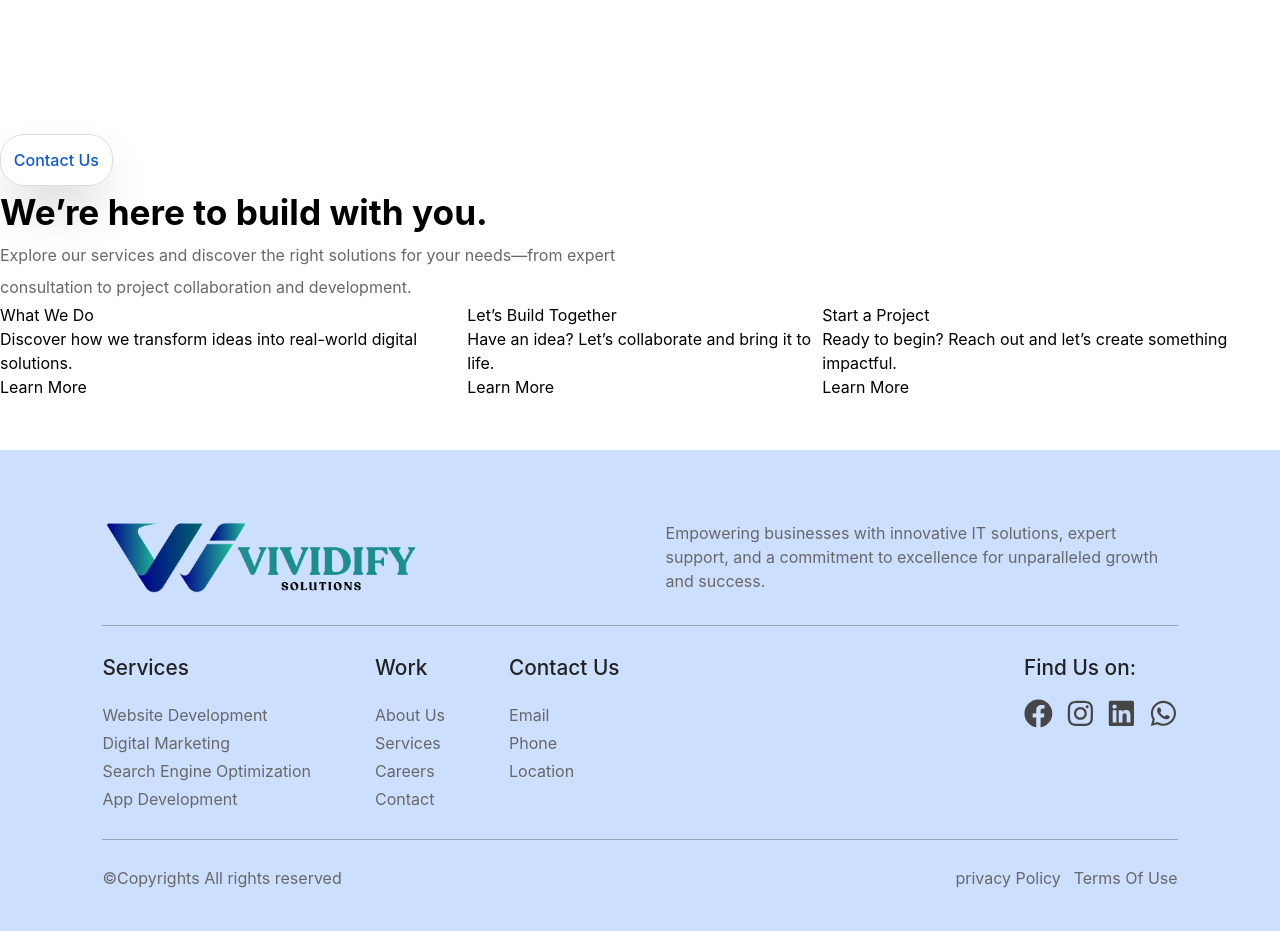
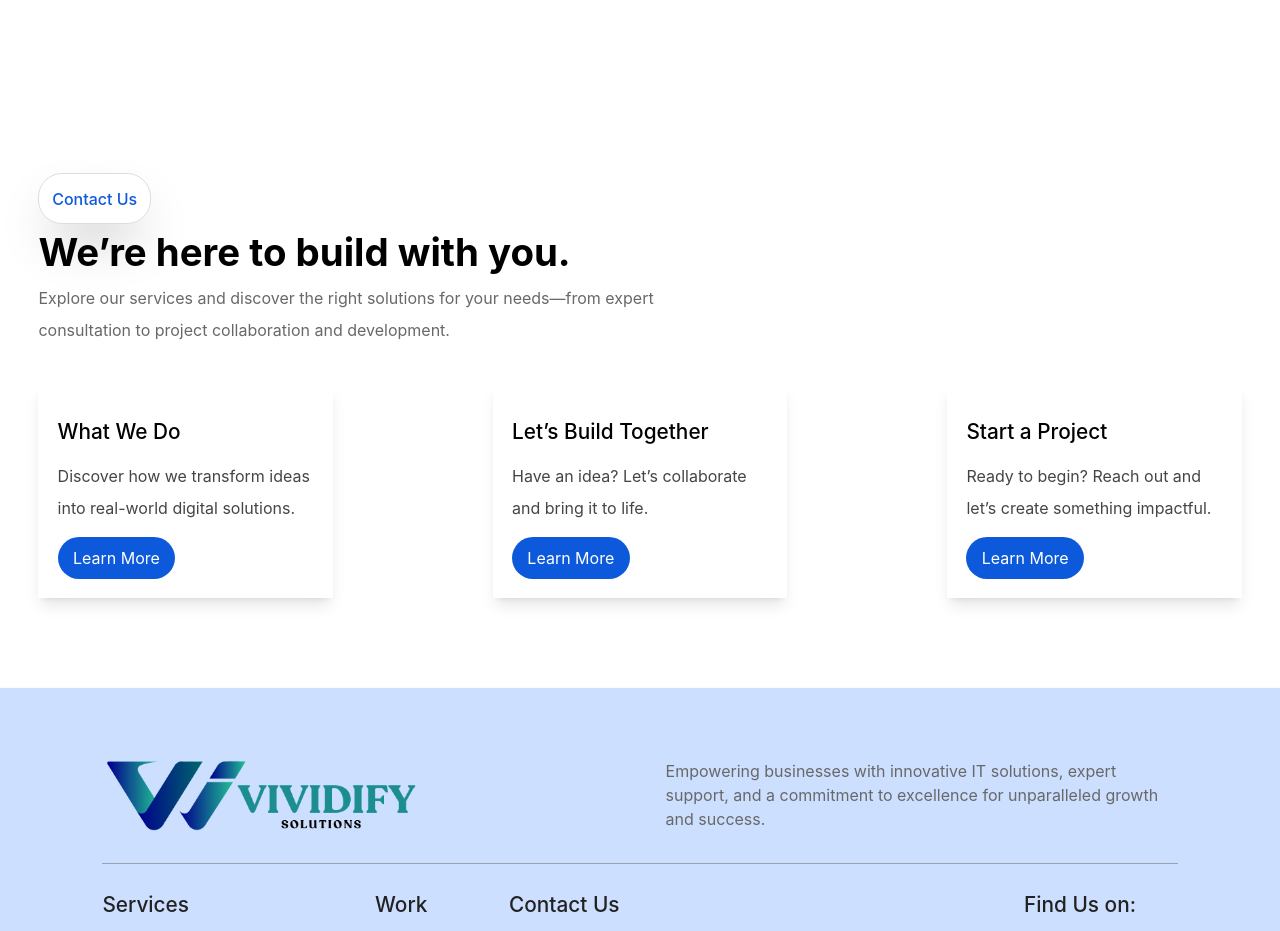
Before and after one commit to aayushaa-ghimire/Vividify, a React (Vite) app: page /contacts in a window 1280 px wide. Shown: the part 1260-2191 px from the top of the page. Built offline with nearby package versions, Linux system fonts and the light colour scheme; grey boxes are pictures that could not be loaded.

Commit message:
Few changes in design

```diff
--- a/src/Components/ContactPage/Contact.jsx
+++ b/src/Components/ContactPage/Contact.jsx
@@ -3,64 +3,64 @@ import React from 'react'
 function Contact() {
   return (
     <>
-      <div className='flex flex-col'>
+      <div className='flex flex-col gap-[3vw] p-[3vw]'>
 
           <div>
             <div className='flex'>
               <span className='shadow-2xl w-fit p-[1vw] rounded-3xl border-1 border-[#504D4D]/19'><p className='text-[#0c5adb] font-medium'>Contact Us</p></span>
             </div>
             <div>
-              <h1 className='font-bold text-[2.2rem]'>We’re here to build with you.</h1>
+              <h1 className='font-bold text-[2.4rem]'>We’re here to build with you.</h1>
             </div>
             <div>
               <p className='text-[#686868] w-[50vw] leading-loose'>Explore our services and discover the right solutions for your needs—from expert consultation to project collaboration and development.</p>
             </div>
           </div>
 
-          <div className='flex'>
+          <div className='flex  justify-between'>
 
-                <div className='flex flex-col'>
+                <div className='flex flex-col shadow-lg gap-[1vw] p-[1.5vw] justify-center'>
                   <div>
                     {/* icon */}
                   </div>
                   <div>
-                    <h4>What We Do</h4>
+                    <h4 className='text-[1.3rem] font-medium'>What We Do</h4>
                   </div>
                   <div>
-                    <p>Discover how we transform ideas into real-world digital solutions.</p>
+                    <p className='text-[#454545] w-[20vw] leading-loose'>Discover how we transform ideas into real-world digital solutions.</p>
                   </div>
                   <div>
-                    <button>Learn More</button>
+                    <button className="py-[0.7vw]  px-[1.2vw] mr-6 bg-[#0c5adb] text-white  rounded-[1.8vw] hover:bg-[#2045d6] transition-all">Learn More</button>
                   </div>
                 </div>
 
-                <div className='flex flex-col'>
+                <div className='flex flex-col shadow-lg gap-[1vw] p-[1.5vw] justify-center'>
                   <div>
                     {/* icon */}
                   </div>
                   <div>
-                    <h4>Let’s Build Together</h4>
+                    <h4 className='text-[1.3rem] font-medium'>Let’s Build Together</h4>
                   </div>
                   <div>
-                    <p>Have an idea? Let’s collaborate and bring it to life.</p>
+                    <p className='text-[#454545] w-[20vw] leading-loose'>Have an idea? Let’s collaborate and bring it to life.</p>
                   </div>
                   <div>
-                    <button>Learn More</button>
+                    <button className="py-[0.7vw]  px-[1.2vw] mr-6 bg-[#0c5adb] text-white  rounded-[1.8vw] hover:bg-[#2045d6] transition-all">Learn More</button>
                   </div>
                 </div>
 
-              <div className='flex flex-col'>
+              <div className='flex flex-col shadow-lg gap-[1vw] p-[1.5vw] justify-center'>
                 <div>
                   {/* icon */}
                 </div>
                 <div>
-                  <h4>Start a Project</h4>
+                  <h4 className='text-[1.3rem] font-medium'>Start a Project</h4>
                 </div>
                 <div>
-                  <p>Ready to begin? Reach out and let’s create something impactful.</p>
+                  <p className='text-[#454545] w-[20vw] leading-loose'>Ready to begin? Reach out and let’s create something impactful.</p>
                 </div>
                 <div>
-                  <button>Learn More</button>
+                  <button className="py-[0.7vw]  px-[1.2vw] mr-6 bg-[#0c5adb] text-white  rounded-[1.8vw] hover:bg-[#2045d6] transition-all">Learn More</button>
                 </div>
 
               </div>
```
